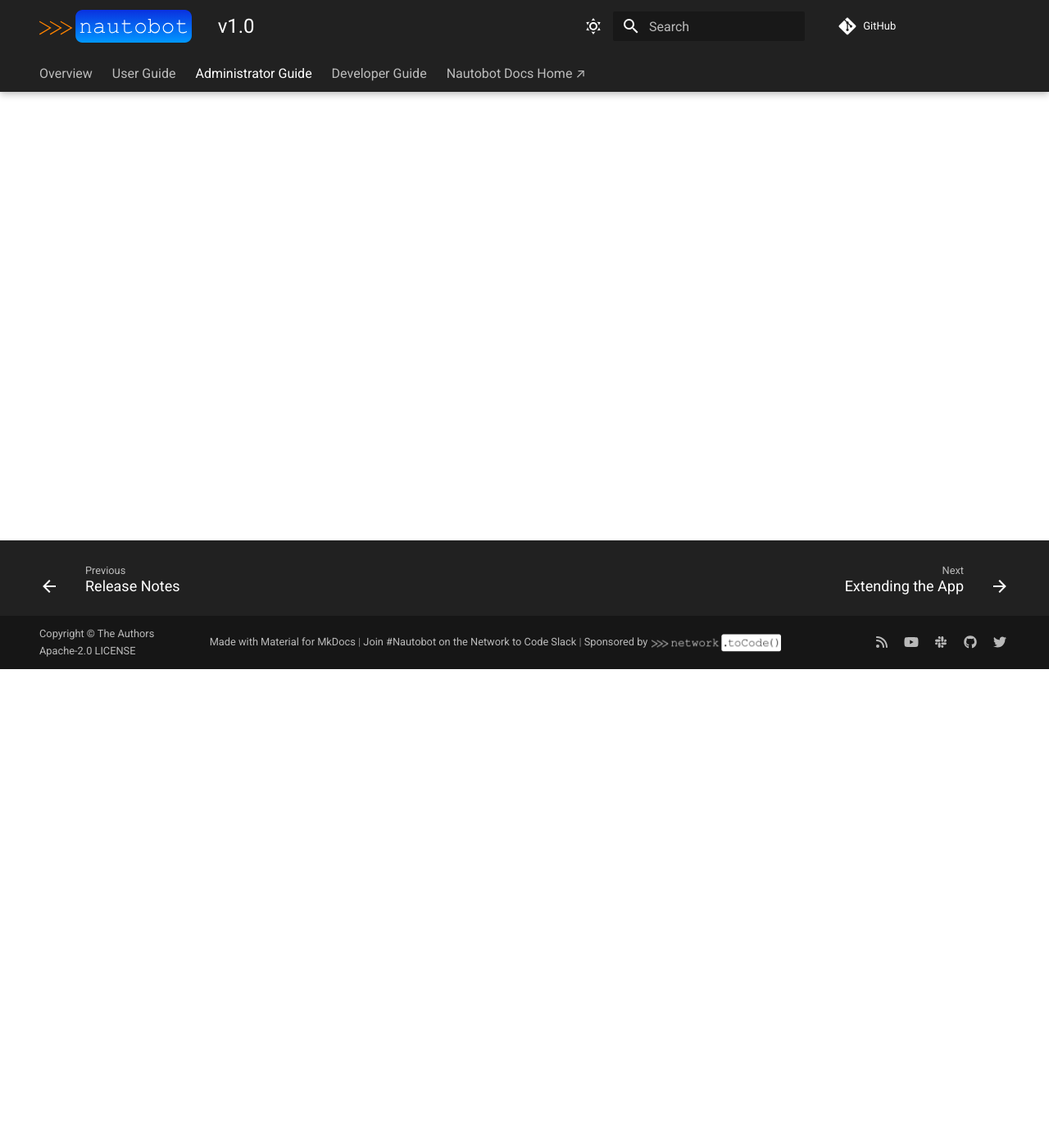
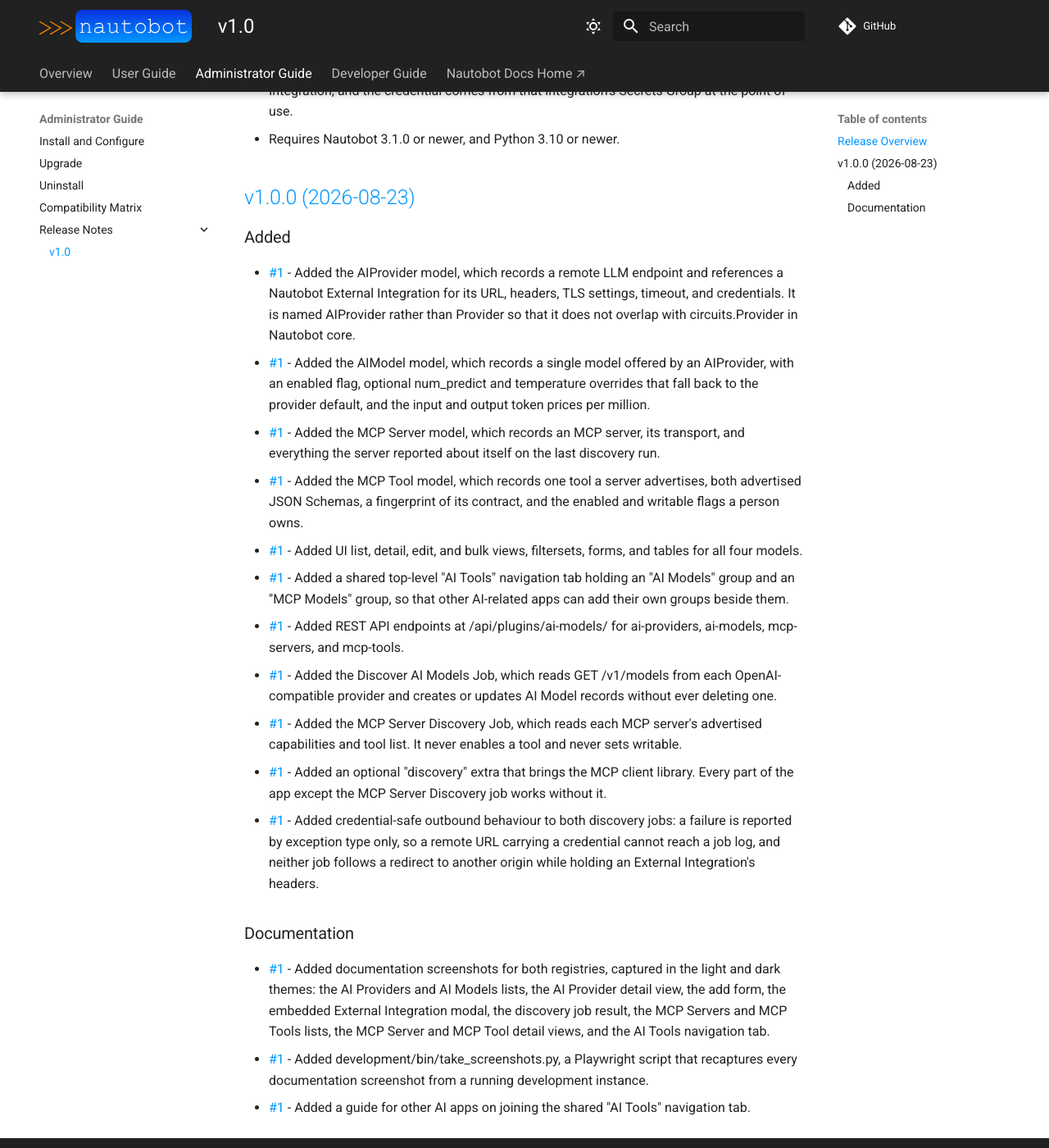
Before and after one commit to jtdub/nautobot-app-ai-models, an MkDocs documentation site: the page built from docs/admin/release_notes/version_1.0.md, in a window 1280 px wide and 1400 px high, scrolled down 584 px. Shown: the whole window at 82% size. Built offline with MkDocs 1.6.1 and Material for MkDocs 9.7.7, drawn with Linux system fonts in a browser that asks for light colours; comment, search, counter and statistics services are not loaded; some of the changed text lies outside the part shown.

Commit message:
prepare release v1.0.0
Build the changelog from the two change fragments, and correct the
release overview, the compatibility matrix, and the install
prerequisites, which all still claimed a Nautobot 3.2.0 floor from
before it was lowered to 3.1.0.

Claude-Session: https://claude.ai/code/session_01FgCYLo9WknEdwVX1MJt4xp

```diff
--- a/docs/admin/release_notes/version_1.0.md
+++ b/docs/admin/release_notes/version_1.0.md
@@ -5,8 +5,39 @@ This document describes all new features and changes in the release. The format
 ## Release Overview
 
 - First release of the AI Models app.
-- Adds the AI Provider and AI Model data models.
-- Adds the Discover AI Models Job.
-- Requires Nautobot 3.2.0 or newer.
+- Adds two registries under one shared **AI Tools** navigation tab. Neither performs inference
+  and neither calls a tool; both record what exists so that other apps read one place.
+- Adds the AI Provider and AI Model data models, which catalog LLM endpoints, the models each
+  one offers, and what a million tokens cost.
+- Adds the MCP Server and MCP Tool data models, which catalog MCP servers and what each one
+  advertises.
+- Adds two read-only discovery Jobs: **Discover AI Models** and **MCP Server Discovery**.
+  Neither deletes a record, and neither grants anything.
+- No model stores a URL, a header, or a credential. Each points at a Nautobot External
+  Integration, and the credential comes from that integration's Secrets Group at the point of
+  use.
+- Requires Nautobot 3.1.0 or newer, and Python 3.10 or newer.
 
 <!-- towncrier release notes start -->
+
+## [v1.0.0 (2026-08-23)](https://github.com/jtdub/nautobot-app-ai-models/releases/tag/v1.0.0)
+
+### Added
+
+- [#1](https://github.com/jtdub/nautobot-app-ai-models/issues/1) - Added the AIProvider model, which records a remote LLM endpoint and references a Nautobot External Integration for its URL, headers, TLS settings, timeout, and credentials. It is named AIProvider rather than Provider so that it does not overlap with circuits.Provider in Nautobot core.
+- [#1](https://github.com/jtdub/nautobot-app-ai-models/issues/1) - Added the AIModel model, which records a single model offered by an AIProvider, with an enabled flag, optional num_predict and temperature overrides that fall back to the provider default, and the input and output token prices per million.
+- [#1](https://github.com/jtdub/nautobot-app-ai-models/issues/1) - Added the MCP Server model, which records an MCP server, its transport, and everything the server reported about itself on the last discovery run.
+- [#1](https://github.com/jtdub/nautobot-app-ai-models/issues/1) - Added the MCP Tool model, which records one tool a server advertises, both advertised JSON Schemas, a fingerprint of its contract, and the enabled and writable flags a person owns.
+- [#1](https://github.com/jtdub/nautobot-app-ai-models/issues/1) - Added UI list, detail, edit, and bulk views, filtersets, forms, and tables for all four models.
+- [#1](https://github.com/jtdub/nautobot-app-ai-models/issues/1) - Added a shared top-level "AI Tools" navigation tab holding an "AI Models" group and an "MCP Models" group, so that other AI-related apps can add their own groups beside them.
+- [#1](https://github.com/jtdub/nautobot-app-ai-models/issues/1) - Added REST API endpoints at /api/plugins/ai-models/ for ai-providers, ai-models, mcp-servers, and mcp-tools.
+- [#1](https://github.com/jtdub/nautobot-app-ai-models/issues/1) - Added the Discover AI Models Job, which reads GET /v1/models from each OpenAI-compatible provider and creates or updates AI Model records without ever deleting one.
+- [#1](https://github.com/jtdub/nautobot-app-ai-models/issues/1) - Added the MCP Server Discovery Job, which reads each MCP server's advertised capabilities and tool list. It never enables a tool and never sets writable.
+- [#1](https://github.com/jtdub/nautobot-app-ai-models/issues/1) - Added an optional "discovery" extra that brings the MCP client library. Every part of the app except the MCP Server Discovery job works without it.
+- [#1](https://github.com/jtdub/nautobot-app-ai-models/issues/1) - Added credential-safe outbound behaviour to both discovery jobs: a failure is reported by exception type only, so a remote URL carrying a credential cannot reach a job log, and neither job follows a redirect to another origin while holding an External Integration's headers.
+
+### Documentation
+
+- [#1](https://github.com/jtdub/nautobot-app-ai-models/issues/1) - Added documentation screenshots for both registries, captured in the light and dark themes: the AI Providers and AI Models lists, the AI Provider detail view, the add form, the embedded External Integration modal, the discovery job result, the MCP Servers and MCP Tools lists, the MCP Server and MCP Tool detail views, and the AI Tools navigation tab.
+- [#1](https://github.com/jtdub/nautobot-app-ai-models/issues/1) - Added development/bin/take_screenshots.py, a Playwright script that recaptures every documentation screenshot from a running development instance.
+- [#1](https://github.com/jtdub/nautobot-app-ai-models/issues/1) - Added a guide for other AI apps on joining the shared "AI Tools" navigation tab.
```
Also changed, not shown: docs/admin/compatibility_matrix.md (+1 -1 lines), docs/admin/install.md (+1 -1 lines), 2 other files.
